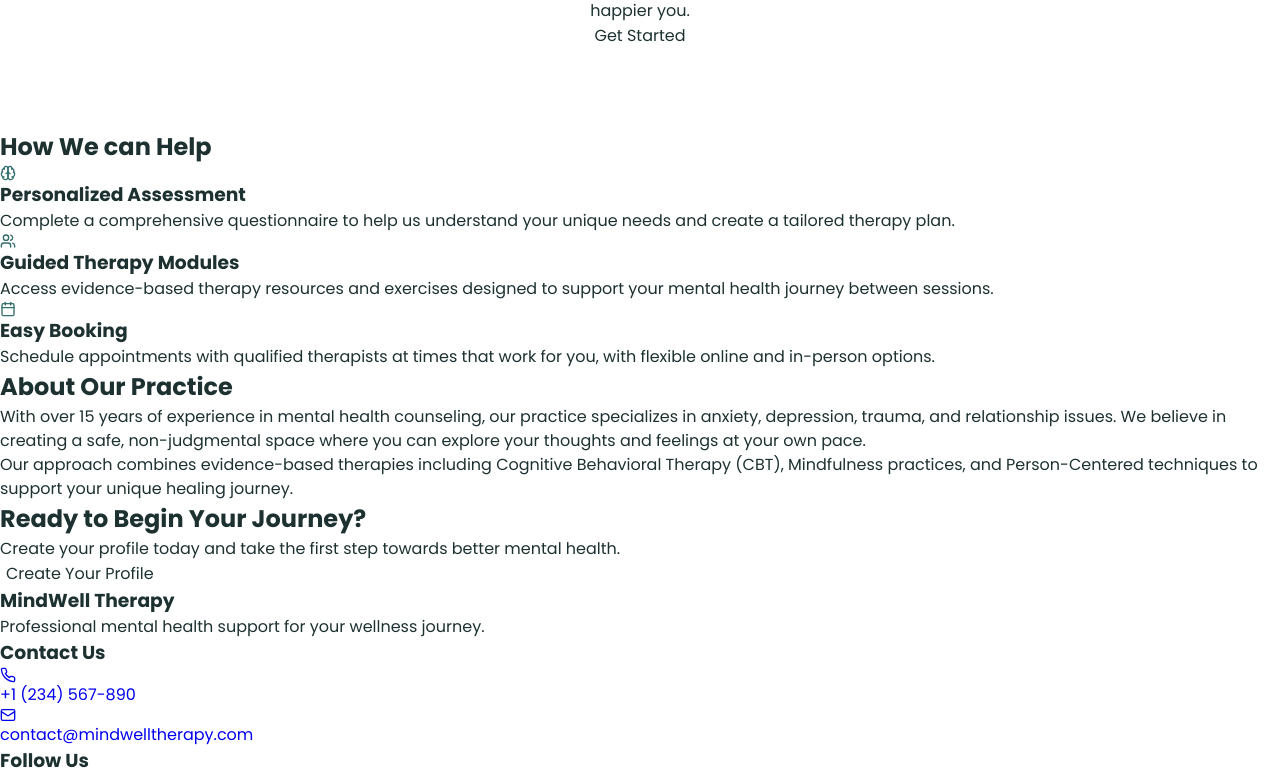
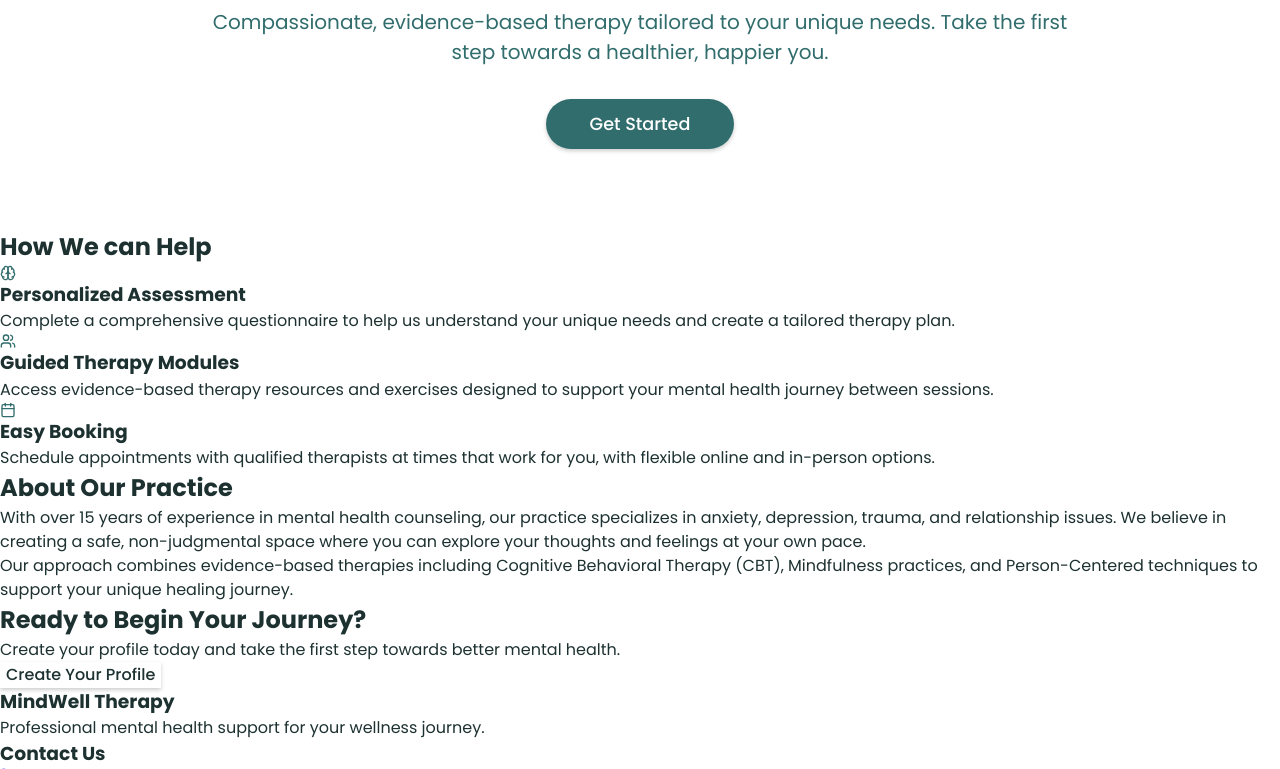
Before and after one commit to TNguyen20194/project-haven, a plain HTML site: page Project/index.html in a window 1280 px wide. Shown: the part 370-1139 px from the top of the page. Drawn offline with Linux system fonts and the light colour scheme.

Commit message:
Update hero section

```diff
--- a/Project/index.html
+++ b/Project/index.html
@@ -22,7 +22,7 @@
                 </div>
             </div>
             <div>
-                <nav class="navigation" aria-label="main navigation">
+                <nav class="navigation rounded-full" aria-label="main navigation">
                         <a class="rounded-full" href="#services">Services</a>
                         <a class="rounded-full" href="#about">About</a>
                         <a class="rounded-full" href="#resources">Resources</a>
@@ -45,7 +45,7 @@
                     <span class="text-primary">Wellness</span> <br>Starts Here</h1>
                 <p class="hero-text">Compassionate, evidence-based therapy tailored to your unique needs. Take the first step towards a healthier, happier you.</p>
                 <div class="hero-cta">
-                    <button type="button" class="button button-cta">Get Started</button>
+                    <button type="button" class="button button-cta rounded-full">Get Started</button>
                 </div>
             </div>
         </section>
--- a/Project/style.css
+++ b/Project/style.css
@@ -2,8 +2,8 @@
   --background: #F7FAF8;
   --foreground: #1D3131;
 
-  --card: #FFFFFF;
-  --card-foreground: #1D3131;
+  --white: #FFFFFF;
+  --white-foreground: #1D3131;
 
   --primary: #326D6D;
   --primary-foreground: #FFFFFF;
@@ -56,7 +56,9 @@ body {
     background: transparent;
     color: inherit;
     cursor: pointer;
-    border-color: var(--card);
+    border-color: var(--white);
+    font-weight: var(--fw-medium);
+    box-shadow: 0 2px 4px rgba(0, 0, 0, 0.2);
 }
 
 .rounded-full {
@@ -83,9 +85,9 @@ header{
     background-color: hsl(var(--background) / .8);
     backdrop-filter: blur(12px);
   -webkit-backdrop-filter: blur(12px);
-  border-color: hsl(var(--border) / .5);
-  border-bottom: 1px solid rgba(225, 234, 230, 0.9);
-  box-shadow: 0 10px 30px rgba(0, 0, 0, 0.04);
+    border-color: hsl(var(--border) / .5);
+    border-bottom: 1px solid rgba(225, 234, 230, 0.9);
+    box-shadow: 0 10px 30px rgba(0, 0, 0, 0.04);
 }
 
 .logo a {
@@ -114,7 +116,6 @@ header{
     gap: 0.25rem;
     background-color: var(--muted);
     padding: 0.375rem 0.5rem;
-    border-radius: 9999px;
 }
 
 .navigation a {
@@ -135,7 +136,7 @@ header{
     padding: 0.5rem 1.5rem;
     font-size: 0.875rem;
     font-weight: var(--fw-medium);
-    box-shadow: 0 2px 4px rgba(0, 0, 0, 0.2);
+
 }
 
 .button-nav:hover {
@@ -143,12 +144,12 @@ header{
   color: #F0FDFC;
 }
 
-.button-nav:active {
+.button-nav:active, .button-cta:active {
   transform: translateY(1px);
   box-shadow: 0 1px 2px rgba(0, 0, 0, 0.12);
 }
 
-/* MAIN */
+/* HERO SECTION */
 .hero {
     padding: 8rem 1.5rem 5rem;
 }
@@ -176,3 +177,20 @@ header{
     /* white-space: nowrap; */
     margin-top: 2rem;
 }
+
+.hero-text {
+    margin: 2rem auto 0 auto;
+    font-size: 1.25rem;
+    color: var(--primary);
+}
+
+.button-cta {
+    margin-top: 2rem;
+    color: var(--white);
+    font-size: 1.1rem;
+    padding: .75rem 2.75rem ;
+    background-color: var(--primary);
+    display: inline-flex;
+    align-items: center;
+    justify-content: center;
+}
```
